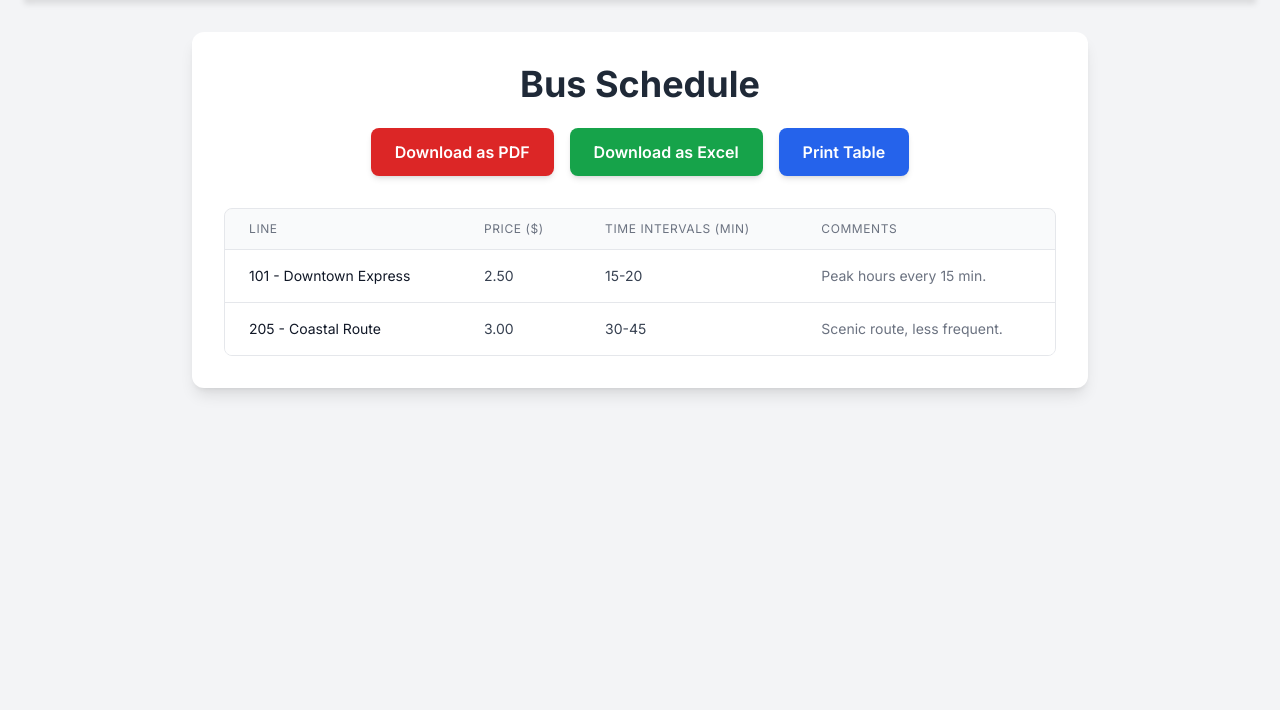
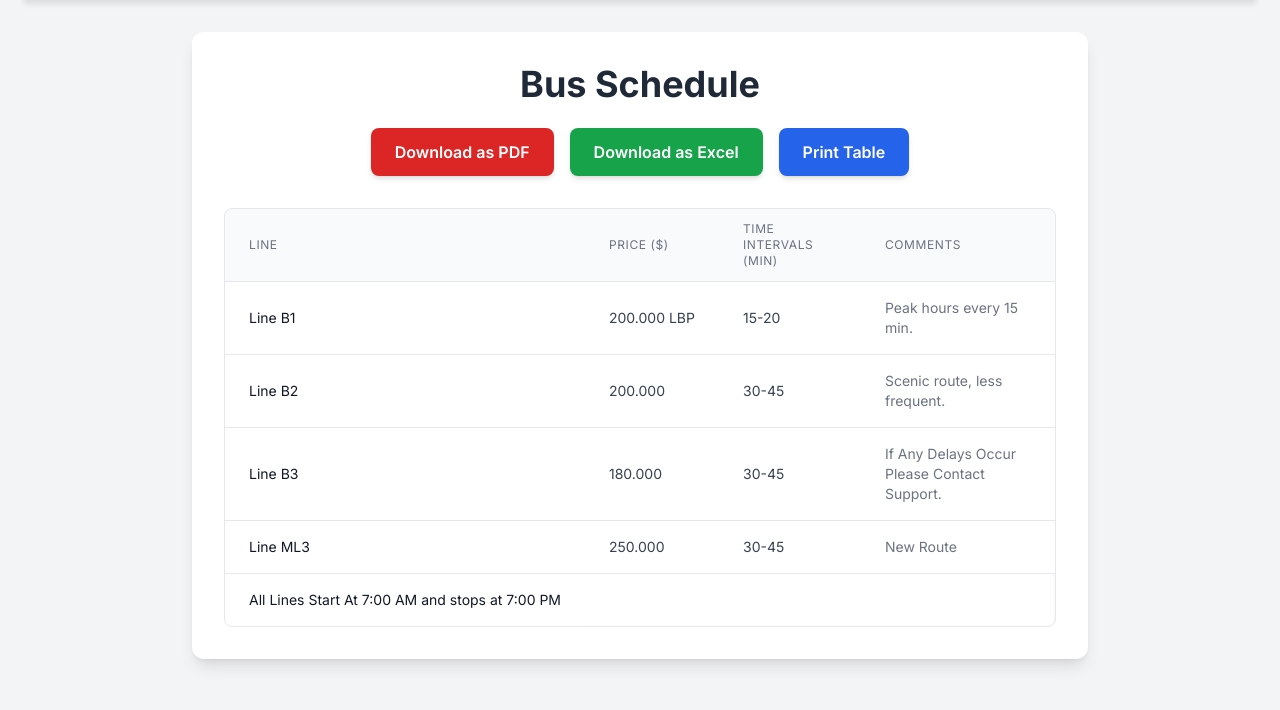
Before and after one commit to MauriceB006/NFA021_PROJECT, a PHP site: page /pages/timetable.php in a window 1280 px wide. Shown: the part 90-800 px from the top of the page. Run offline with PHP 8.4, Linux system fonts and the light colour scheme; some libraries are stand-ins or nearby versions.

Commit message:
Update timetable.php

```diff
--- a/pages/timetable.php
+++ b/pages/timetable.php
@@ -134,16 +134,36 @@
                 </thead>
                 <tbody class="bg-white divide-y divide-gray-200">
                     <tr class="hover:bg-gray-50 transition-colors duration-150">
-                        <td class="px-6 py-4 whitespace-nowrap text-sm font-medium text-gray-900">101 - Downtown Express</td>
-                        <td class="px-6 py-4 whitespace-nowrap text-sm text-gray-700">2.50</td>
+                        <td class="px-6 py-4 whitespace-nowrap text-sm font-medium text-gray-900">Line B1</td>
+                        <td class="px-6 py-4 whitespace-nowrap text-sm text-gray-700">200.000 LBP</td>
                         <td class="px-6 py-4 whitespace-nowrap text-sm text-gray-700">15-20</td>
                         <td class="px-6 py-4 text-sm text-gray-500">Peak hours every 15 min.</td>
                     </tr>
                     <tr class="hover:bg-gray-50 transition-colors duration-150">
-                        <td class="px-6 py-4 whitespace-nowrap text-sm font-medium text-gray-900">205 - Coastal Route</td>
-                        <td class="px-6 py-4 whitespace-nowrap text-sm text-gray-700">3.00</td>
+                        <td class="px-6 py-4 whitespace-nowrap text-sm font-medium text-gray-900">Line B2</td>
+                        <td class="px-6 py-4 whitespace-nowrap text-sm text-gray-700">200.000</td>
                         <td class="px-6 py-4 whitespace-nowrap text-sm text-gray-700">30-45</td>
                         <td class="px-6 py-4 text-sm text-gray-500">Scenic route, less frequent.</td>
+                    </tr>
+
+                    <tr class="hover:bg-gray-50 transition-colors duration-150">
+                        <td class="px-6 py-4 whitespace-nowrap text-sm font-medium text-gray-900">Line B3</td>
+                        <td class="px-6 py-4 whitespace-nowrap text-sm text-gray-700">180.000</td>
+                        <td class="px-6 py-4 whitespace-nowrap text-sm text-gray-700">30-45</td>
+                        <td class="px-6 py-4 text-sm text-gray-500">If Any Delays Occur Please Contact Support.</td>
+                    </tr>
+
+
+                    <tr class="hover:bg-gray-50 transition-colors duration-150">
+                        <td class="px-6 py-4 whitespace-nowrap text-sm font-medium text-gray-900">Line ML3</td>
+                        <td class="px-6 py-4 whitespace-nowrap text-sm text-gray-700">250.000</td>
+                        <td class="px-6 py-4 whitespace-nowrap text-sm text-gray-700">30-45</td>
+                        <td class="px-6 py-4 text-sm text-gray-500">New Route</td>
+                    </tr>
+
+
+                    <tr class="hover:bg-gray-50 transition-colors duration-150">
+                        <td class="px-6 py-4 whitespace-nowrap text-sm font-medium text-gray-900">All Lines Start At 7:00 AM and stops at 7:00 PM</td>
                     </tr>
                     <!-- Add more rows as needed -->
                 </tbody>
```
